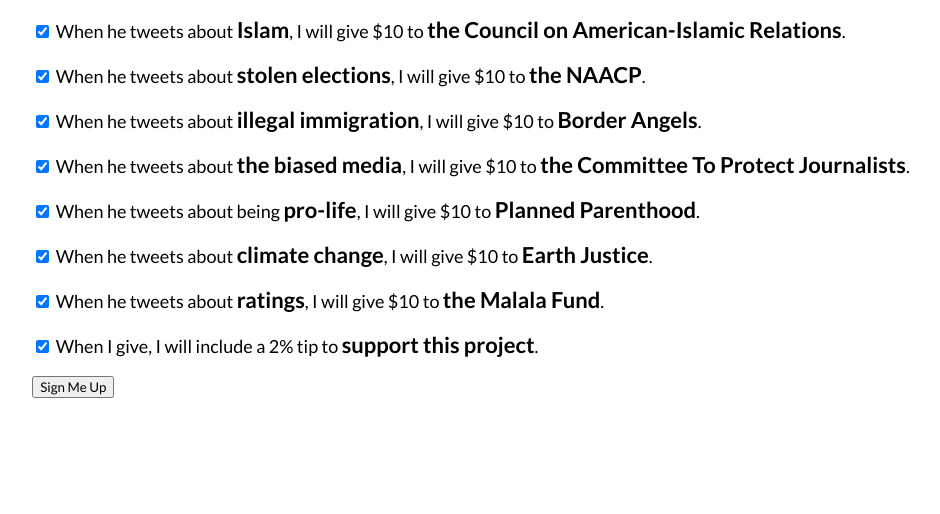
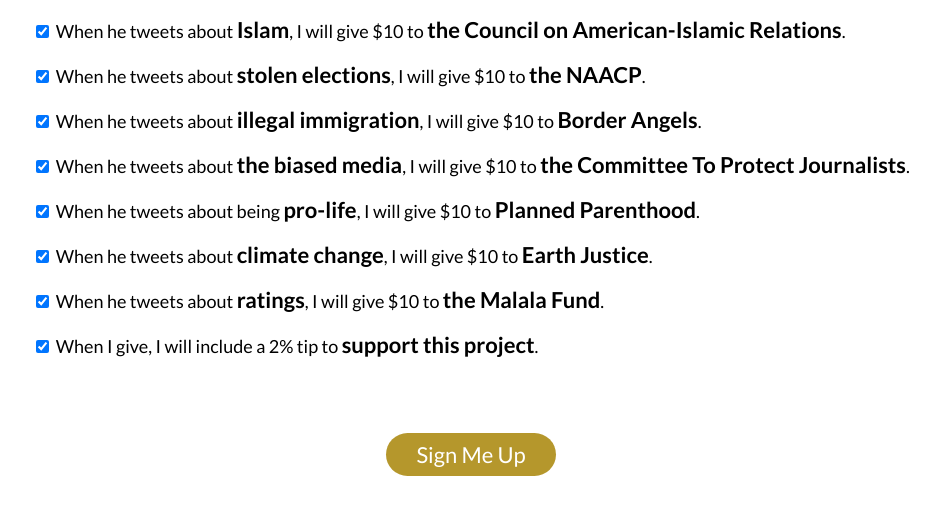
Before and after one commit to alexsoble/he-tweets-we-give, a plain HTML site: page index.html in a window 1280 px wide. Shown: the part 110-624 px from the top of the page, without its empty margins (169-1109 px from the left). Drawn offline with Linux system fonts and the light colour scheme.

Commit message:
Add fake sign up button

```diff
--- a/index.html
+++ b/index.html
@@ -51,6 +51,25 @@
     margin-top: 40px;
     margin-bottom: -20px;
   }
+
+  .btn {
+    margin: auto;
+    -webkit-border-radius: 28;
+    -moz-border-radius: 28;
+    border-radius: 28px;
+    color: $white;
+    font-size: 14px;
+    background: #b5972c;
+    padding: 8px 25px;
+    text-decoration: none;
+    border: none;
+    cursor: pointer;
+    width: 120px;
+    text-align: center;
+    color: white;
+    font-size: 22px;
+  }
+
 </style>
 <body>
   <h1 id="title">He Tweets, We Give</h1>
@@ -88,7 +107,10 @@
         <input type="checkbox" checked>
         When I give, I will include a 2% tip to <span class="strong">support this project</span>.
       </section>
-      <button>Sign Me Up</button>
+      <br/>
+      <br/>
+      <br/>
+      <div class="btn">Sign Me Up</div>
     </div>
   </div>
 </body>
```
